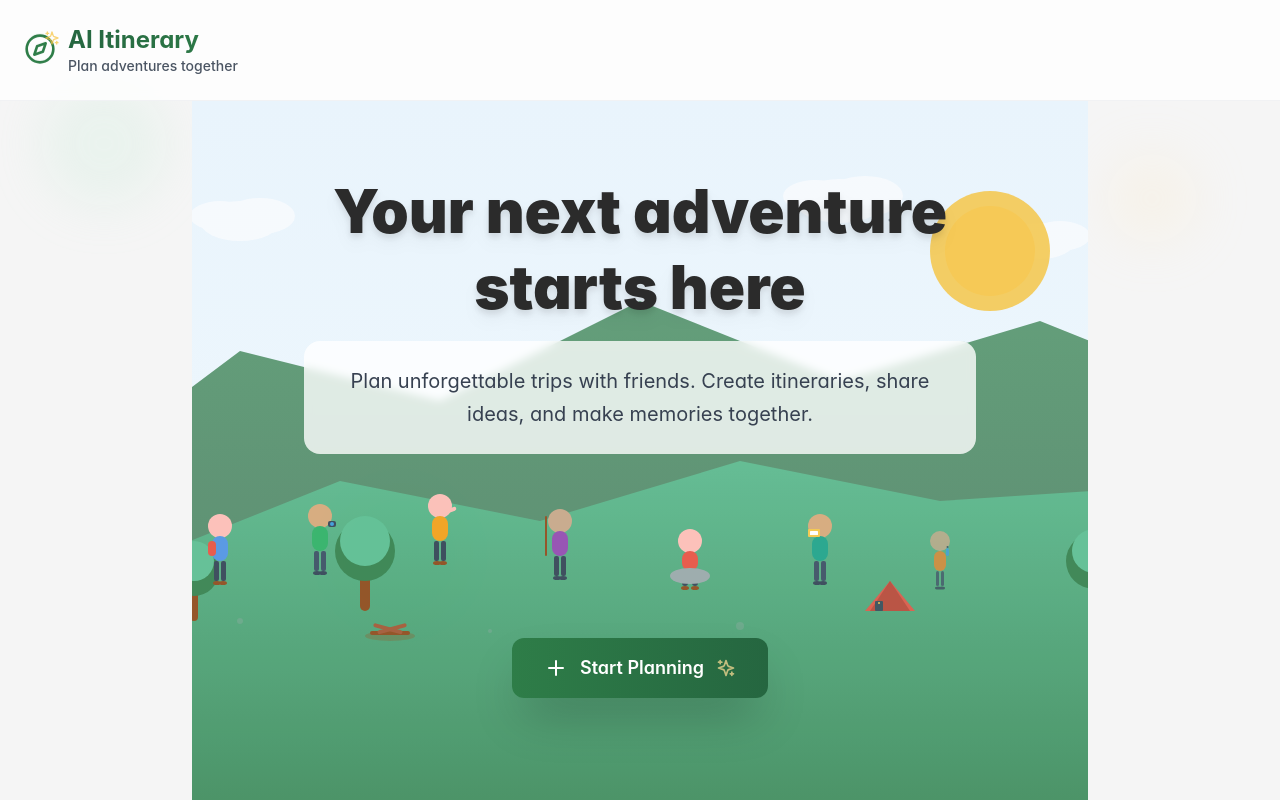
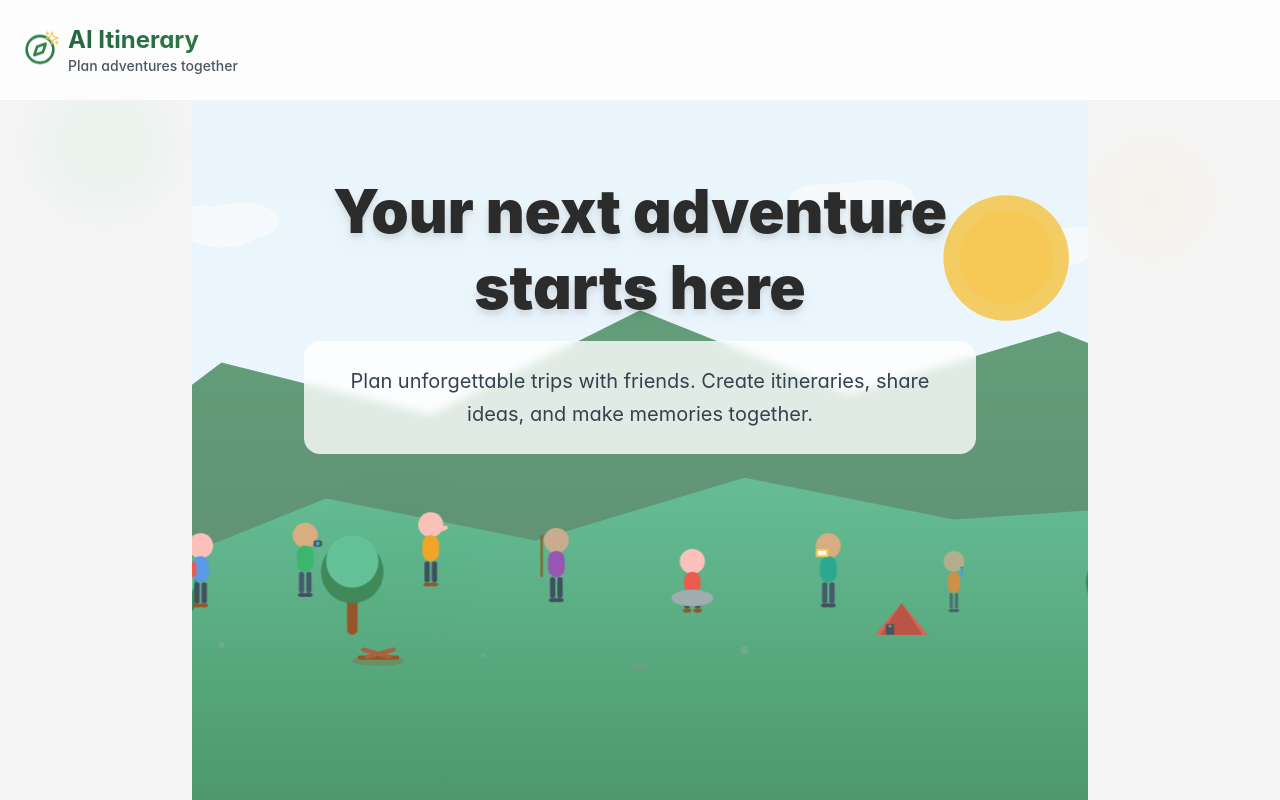
Before and after one commit to MimiLeinbach/Bolt-Hackathon, a React (Vite) app: page / in a window 1280 px wide. Shown: the top 800 px of the page. Built offline with nearby package versions, Linux system fonts and the light colour scheme.

Commit message:
Move Start Planning Button Much Lower

```diff
--- a/src/pages/HomePage.tsx
+++ b/src/pages/HomePage.tsx
@@ -42,8 +42,8 @@ export default function HomePage() {
           </div>
         </div>
 
-        {/* Start Planning Button - positioned below the people in the illustration */}
-        <div className="text-center mb-12 pt-32">
+        {/* Start Planning Button - positioned much lower, well below the people */}
+        <div className="text-center mb-12 pt-80">
           <Link to="/create-trip">
             <button className="btn-primary text-lg px-8 py-4 inline-flex items-center space-x-3 group shadow-2xl">
               <Plus className="w-6 h-6 group-hover:rotate-90 transition-transform duration-300" />
```
